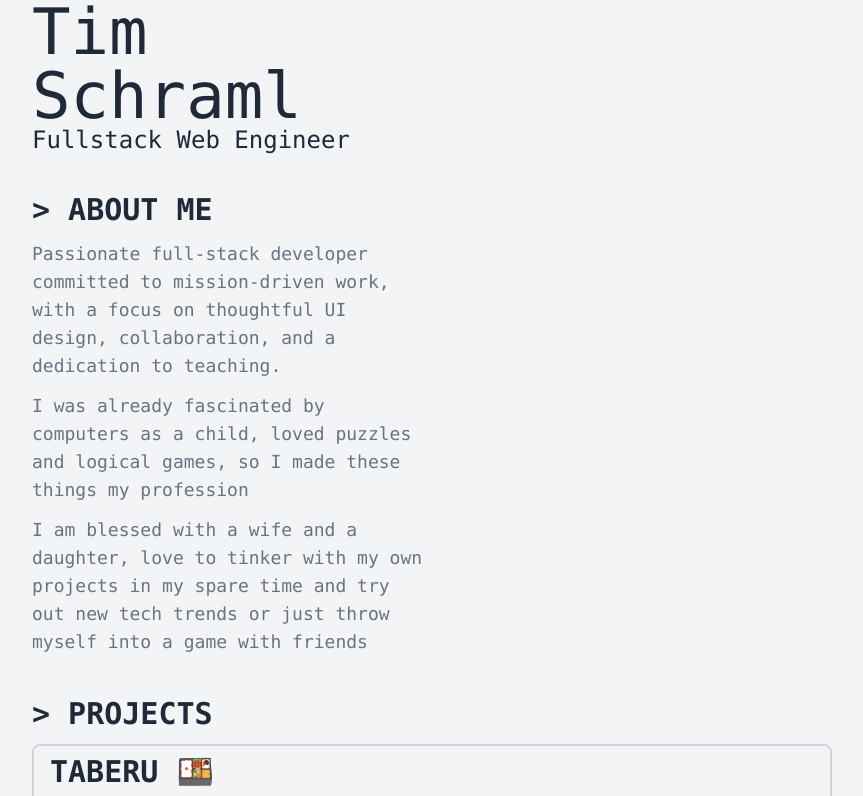
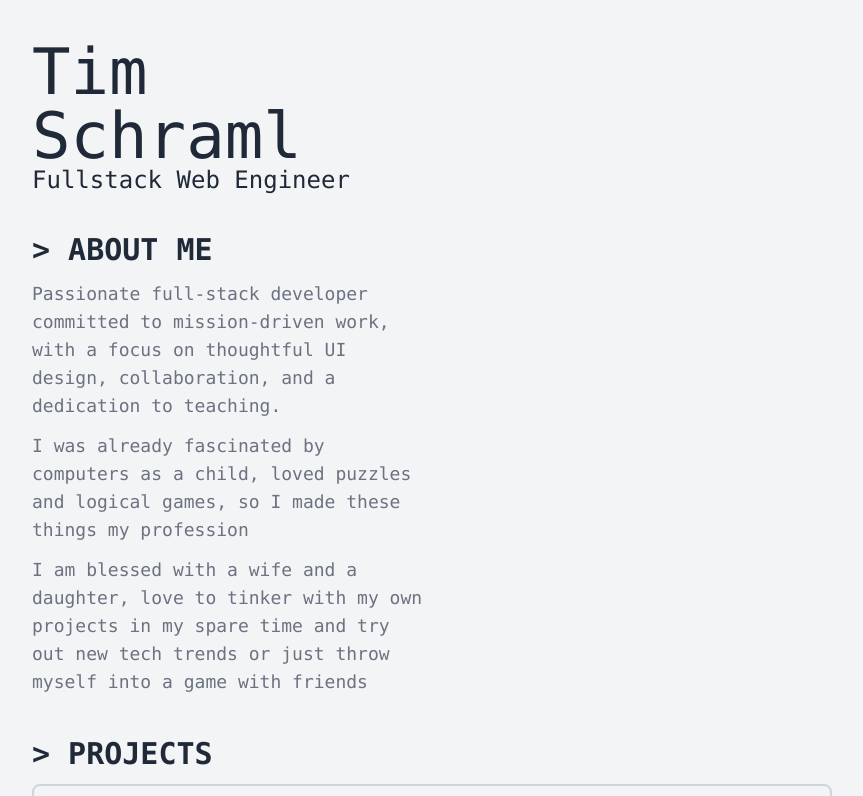
Before and after one commit to SchramlTim/SchramlTim.github.io, a React app: page / in a window 1280 px wide. Shown: the top 796 px of the page, without its empty margins (208-1071 px from the left). Built offline with nearby package versions, Linux system fonts and the light colour scheme; no server answers.

Commit message:
add some space on top for better readability

```diff
--- a/src/App.jsx
+++ b/src/App.jsx
@@ -6,7 +6,7 @@ import { Project, ProjectAttribute, ProjectAttributeList, ProjectDescription, Pr
 
 const App = () =>{
     return (
-        <div className="flex justify-center bg-gray-100 px-10 pb-10">
+        <div className="flex justify-center bg-gray-100 p-10">
             <div className="flex flex-col font-mono gap-10 w-full lg:w-2/3 2xl:w-1/2 min-h-screen  text-gray-800 text-lg">
                 <div className="flex flex-col items-start justify-center">
                     <div className="flex flex-col text-7xl sm:text-[8vh] sm:leading-[8vh]">
```
